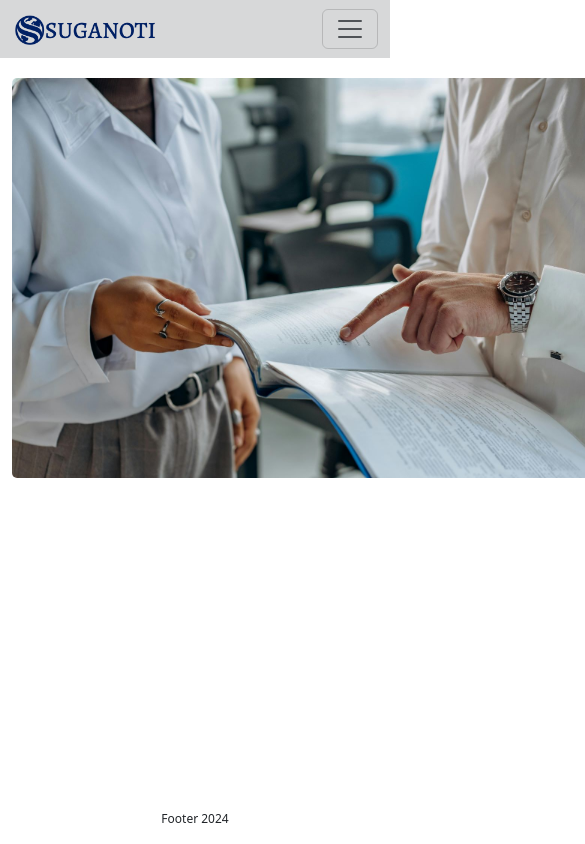
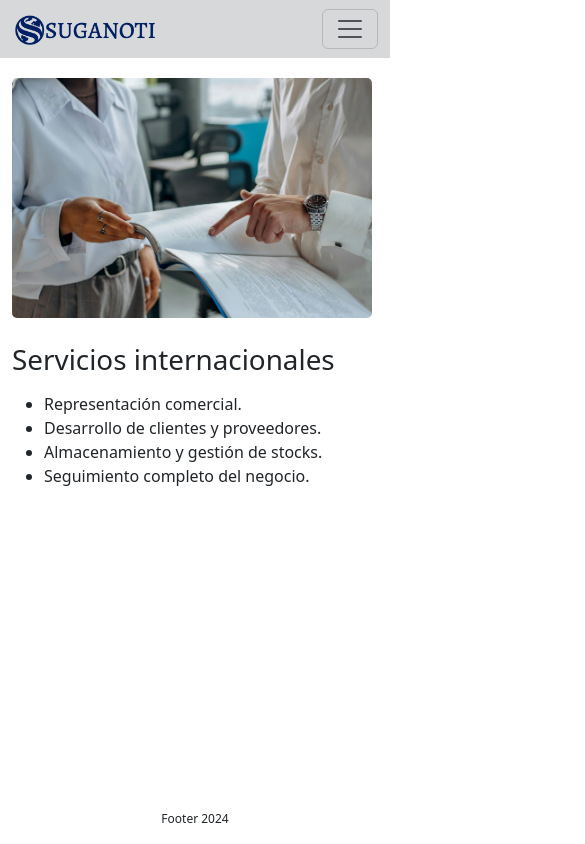
Before and after one commit to Electrocisko/comex, a React (Vite) app in the folder suganoti/: page /servicios in a window 390 px wide. Shown: the top 844 px of the page, 585 px wide, since content can reach past the window. Built offline with nearby package versions, Linux system fonts and the light colour scheme.

Commit message:
mobil en servicios

```diff
--- a/suganoti/index.html
+++ b/suganoti/index.html
@@ -12,17 +12,17 @@
 
 <!-- Open Graph / Facebook -->
 <meta property="og:type" content="website" />
-<meta property="og:url" content="https://suganoti.com.ar" />
+<meta property="og:url" content="https://suganoti.netlify.app" />
 <meta property="og:title" content="SUGANOTI- Servicios Comercio Exterior" />
 <meta property="og:description" content="Nos especializamos en los servicios de importación, exportación y logística, flete y despachos aduaneros, buscando desarrollar relaciones solidas con los clientes." />
-<meta property="og:image" content="./images/pintura.jpg" />
+<meta property="og:image" content="https://suganoti.netlify.app/images/pintura.jpg" />
 
 <!-- Twitter -->
 <meta property="twitter:card" content="summary_large_image" />
-<meta property="twitter:url" content="https://suganoti.com.ar" />
+<meta property="twitter:url" content="https://suganoti.netlify.app" />
 <meta property="twitter:title" content="SUGANOTI- Servicios Comercio Exterior" />
 <meta property="twitter:description" content="Nos especializamos en los servicios de importación, exportación y logística, flete y despachos aduaneros, buscando desarrollar relaciones solidas con los clientes." />
-<meta property="twitter:image" content="./images/pintura.jpg" />
+<meta property="twitter:image" content="https://suganoti.netlify.app/images/pintura.jpg" />
 
 <!-- Meta Tags Generated with https://metatags.io -->
     <link href="https://cdn.jsdelivr.net/npm/bootstrap@5.3.3/dist/css/bootstrap.min.css" rel="stylesheet" integrity="sha384-QWTKZyjpPEjISv5WaRU9OFeRpok6YctnYmDr5pNlyT2bRjXh0JMhjY6hW+ALEwIH" crossorigin="anonymous">
--- a/suganoti/src/pages/asesora.css
+++ b/suganoti/src/pages/asesora.css
@@ -7,3 +7,19 @@
 .asesora-img-container img {
     border-radius: 5px;
 }
+
+/* -----Mobil Design ----- */
+
+@media (max-width: 991px) {
+
+    .asesora-container{
+        display: flex;
+      flex-direction: column;
+    }
+
+    .asesora-img-container img {
+        border-radius: 5px;
+        width: 360px;
+        height: auto;
+    }
+}
```
